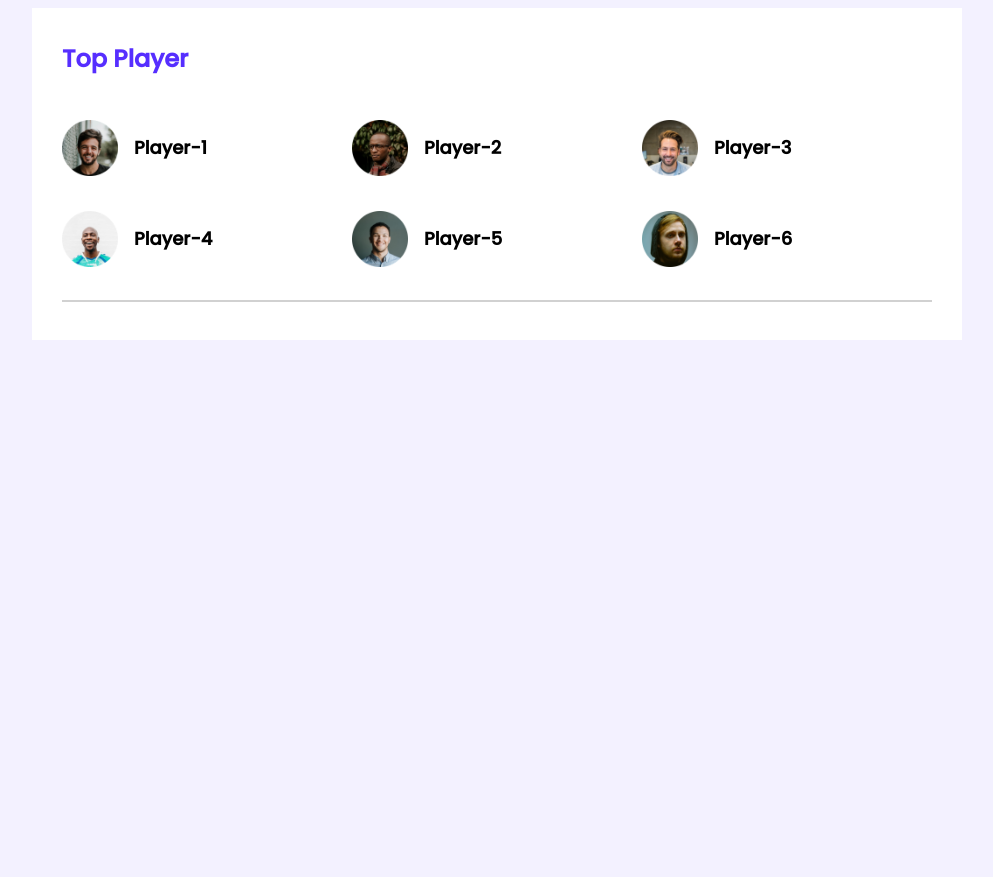
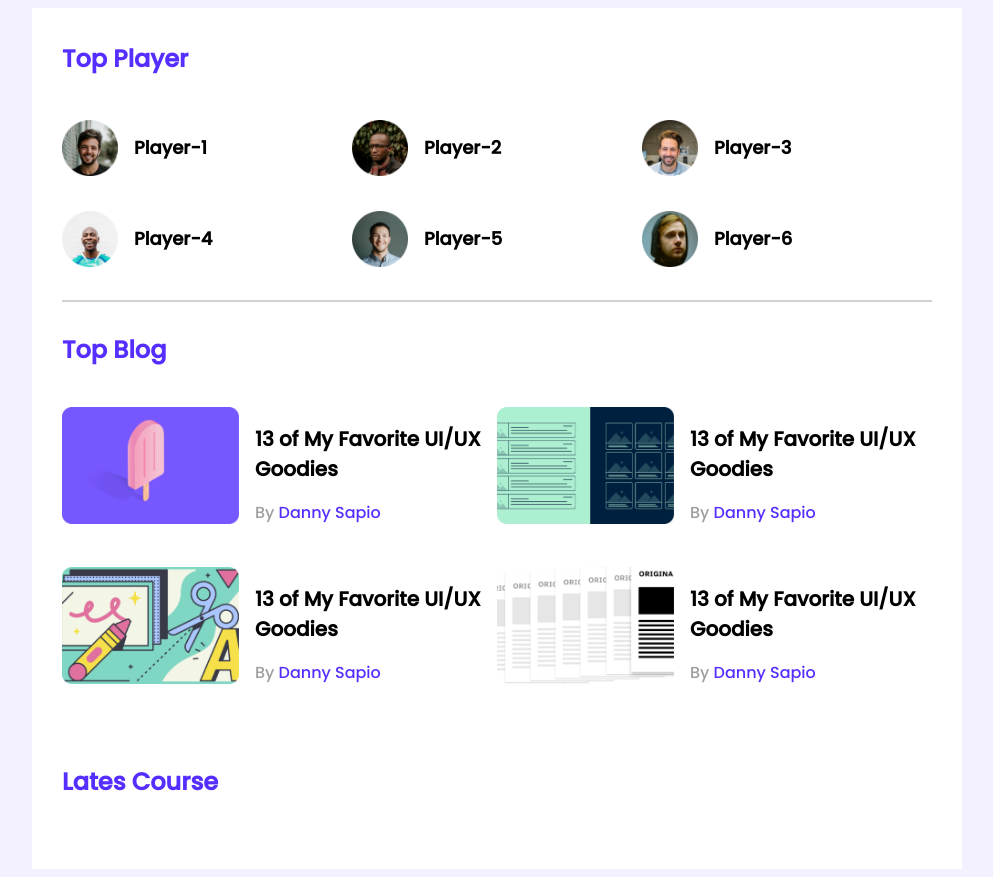
Before and after one commit to EASHOVON/leader-board-css3, a plain HTML site: page index.html in a window 1280 px wide. Shown: the whole page, without its empty margins (143-1136 px from the left). Before the commit the page ends 800 px from the top, so only its background shows below. Drawn offline with Linux system fonts and the light colour scheme.

Commit message:
Top Player and Top Blog Added

```diff
--- a/index.html
+++ b/index.html
@@ -48,6 +48,50 @@
                 </div>
             </div>
             <hr>
+            <div class="top-blogs">
+                <h2 class="section-title">Top Blog</h2>
+                <div class="blogs">
+                    <article class="blog">
+                        <div class="thambnail">
+                            <img src="images/blogs/blog-1.png" alt="">
+                        </div>
+                        <div class="blog-info">
+                            <h2 class="blog-title">13 of My Favorite UI/UX Goodies</h2>
+                            <p class="blog-author">By <a href="">Danny Sapio</a></p>
+                        </div>
+                    </article>
+                    <article class="blog">
+                        <div class="thambnail">
+                            <img src="images/blogs/blog-2.png" alt="">
+                        </div>
+                        <div class="blog-info">
+                            <h2 class="blog-title">13 of My Favorite UI/UX Goodies</h2>
+                            <p class="blog-author">By <a href="">Danny Sapio</a></p>
+                        </div>
+                    </article>
+                    <article class="blog">
+                        <div class="thambnail">
+                            <img src="images/blogs/blog-3.png" alt="">
+                        </div>
+                        <div class="blog-info">
+                            <h2 class="blog-title">13 of My Favorite UI/UX Goodies</h2>
+                            <p class="blog-author">By <a href="">Danny Sapio</a></p>
+                        </div>
+                    </article>
+                    <article class="blog">
+                        <div class="thambnail">
+                            <img src="images/blogs/blog-4.png" alt="">
+                        </div>
+                        <div class="blog-info">
+                            <h2 class="blog-title">13 of My Favorite UI/UX Goodies</h2>
+                            <p class="blog-author">By <a href="">Danny Sapio</a></p>
+                        </div>
+                    </article>
+                </div>
+            </div>
+        </section>
+        <section class="container">
+            <h2 class="section-title">Lates Course</h2>
         </section>
     </main>
 </body>
--- a/styles/style.css
+++ b/styles/style.css
@@ -16,11 +16,13 @@ body{
 
 main{
     display: flex;
-    justify-content: center;
+    flex-direction: column;
+    align-items: center;
 }
 
 hr{
     border: 1px solid #D1D1D1;
+    margin-bottom: 30px;
 }
 /* Top Player Styles */
 .top-players{
@@ -51,3 +53,38 @@ hr{
     margin-left: 16px;
     font-size: 18px;
 }
+
+/* Top Blogs */
+.blogs{
+    display: grid;
+    grid-template-columns: repeat(2, 1fr);
+    grid-row-gap: 26px;
+}
+
+.blog{
+    display: flex;
+}
+
+.blog .thambnail img{
+    width: 177px;
+    height: 117px;
+}
+
+.blog-info{
+    margin-left: 16px;
+}
+
+.blog-title{
+    font-size: 20px;
+}
+
+.blog-author{
+    color: #9F9F9F;
+    font-size: 16px;
+}
+
+.blog-author a{
+    color: #562EFF;
+    text-decoration: none;
+    font-size: 16px;
+}
```
